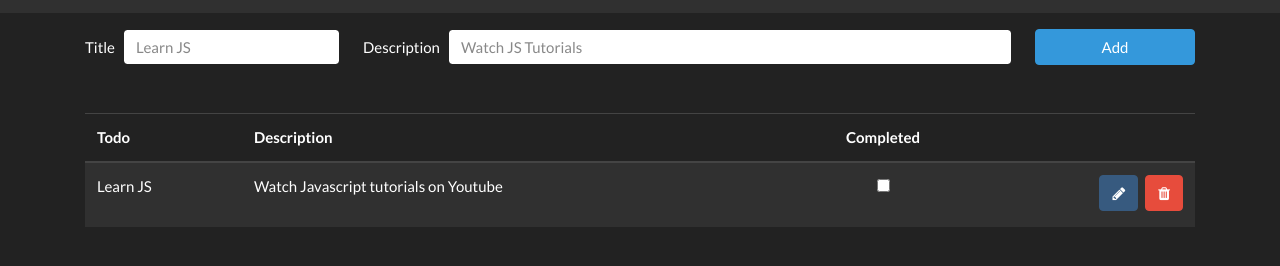
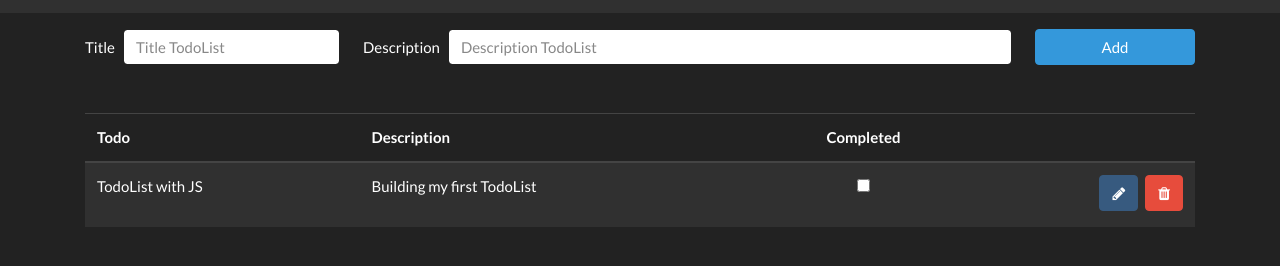
Before and after one commit to Yleex/Todo-List, a plain HTML site: page JSTodoList-start/index.html in a window 1280 px wide. Shown: the part 58-324 px from the top of the page. Drawn offline with nearby package versions, Linux system fonts and the light colour scheme.

Commit message:
Building JS file

```diff
--- a/JSTodoList-start/index.html
+++ b/JSTodoList-start/index.html
@@ -149,7 +149,7 @@
                 type="text"
                 id="title"
                 class="form-control ml-sm-2"
-                placeholder="Learn JS"
+                placeholder="Title TodoList "
               >
             </div>
             <div class="px-sm-2 col-sm-7 d-sm-flex align-items-center mt-2 mt-sm-0">
@@ -158,7 +158,7 @@
                 type="text"
                 id="description"
                 class="form-control ml-sm-2"
-                placeholder="Watch JS Tutorials"
+                placeholder="Description TodoList"
               >
             </div>
             <div class="col-sm-2 d-sm-flex justify-content-end mt-4 mt-sm-0">
@@ -189,10 +189,10 @@
           <tbody>
             <tr>
               <td>
-                Learn JS
+                TodoList with JS
               </td>
               <td>
-                Watch Javascript tutorials on Youtube
+                Building my first TodoList
               </td>
               <td class="text-center">
                 <input type="checkbox">
@@ -221,5 +221,7 @@
   <!-- Bootstrap -->
   <script src="https://stackpath.bootstrapcdn.com/bootstrap/4.5.2/js/bootstrap.bundle.min.js"></script>
   <!-- JS Code -->
+  <script src="./index.js">
+  </script>
 </body>
 </html>
```
